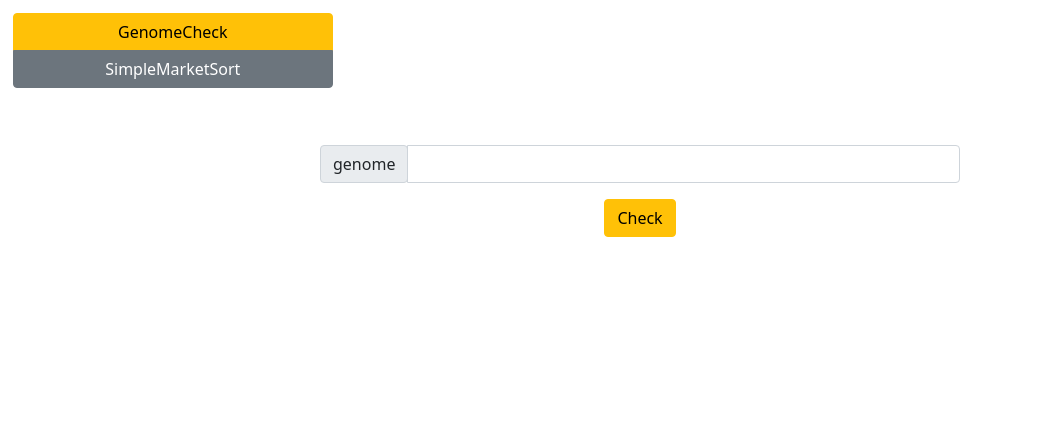
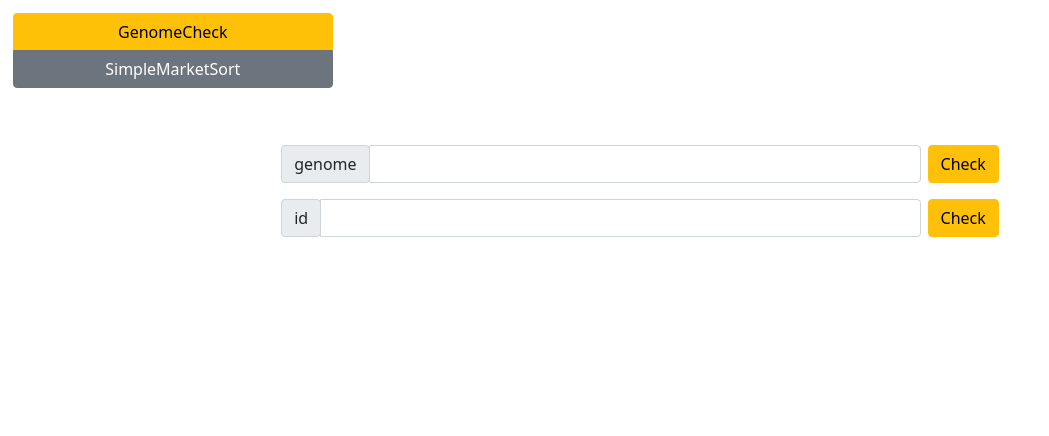
Before and after one commit to Avelial/waxtools, a Flask app: page /kolobok in a window 1280 px wide. Shown: the part 56-492 px from the top of the page, without its empty margins (0-1049 px from the left). Run offline with Flask 2, Linux system fonts and the light colour scheme.

Commit message:
genomecheck with id and libs upgraded

```diff
--- a/templates/kolobok_genome.html
+++ b/templates/kolobok_genome.html
@@ -25,6 +25,13 @@ function GenomeCheck(e) {
    return [Math.abs(parseInt(l[0], 16) - parseInt(l[1], 16)), ((255 - Math.abs(parseInt(r[0], 16) - parseInt(r[1], 16))) / 255).toFixed(2)];
 }
 
+
+
+
+
+
+
+
 </script>
 
 
@@ -46,14 +53,44 @@ function GenomeCheck(e) {
         <input type="text" class="form-control" placeholder="" aria-label=""
                aria-describedby="basic-addon1" id="genome_input">
     </div>
+    <div class="mb-3" style="margin-left: 0.5%;">
+        <button type="button" class="btn btn-warning"
+                onclick="genome = document.getElementById('genome_input').value; document.getElementById('genome_result').innerHTML = 'Speed: ' + GenomeCheck(genome)[0] + '    |    Stealth: ' + GenomeCheck(genome)[1];">
+            Check
+        </button>
+    </div>
 </div>
 
 <div class="d-flex justify-content-center">
-    <button type="button" class="btn btn-warning"
-            onclick="genome = document.getElementById('genome_input').value; document.getElementById('genome_result').innerHTML = 'Speed: ' + GenomeCheck(genome)[0] + '    |    Stealth: ' + GenomeCheck(genome)[1];">
-        Check
-    </button>
+    <div class="input-group mb-3 w-50">
+        <div class="input-group-prepend">
+            <span class="input-group-text" id="basic-addon2">id</span>
+        </div>
+        <input type="text" class="form-control" placeholder="" aria-label=""
+               aria-describedby="basic-addon1" id="id_input">
+    </div>
+    <div class="mb-3" style="margin-left: 0.5%;">
+        <button type="button" class="btn btn-warning"
+                onclick="
+                var xhr = new XMLHttpRequest();
+                xhr.open('POST', 'https://wax.simplemarket.io/api/v1/item/'+ document.getElementById('id_input').value, true);
+                xhr.send();
+
+                xhr.onreadystatechange = function() { // Call a function when the state changes.
+                if (this.readyState === XMLHttpRequest.DONE && this.status === 200) {
+                    var response = JSON.parse(xhr.responseText);
+                    var mdata = response['mdata'];
+                    mdata = mdata.split('https://img.kolobok.io/')[1];
+                    mdata = mdata.split('.png')[0];
+                    genome = mdata; document.getElementById('genome_result').innerHTML = 'Speed: ' + GenomeCheck(genome)[0] + '    |    Stealth: ' + GenomeCheck(genome)[1];
+                }
+            }
+">
+            Check
+        </button>
+    </div>
 </div>
+
 
 <div class="d-flex justify-content-center" style="margin-top: 1%;"><h4 id="genome_result"></h4></div>
 
```
Also changed, not shown: requirements.txt (+7 -7 lines), README.md (added).
